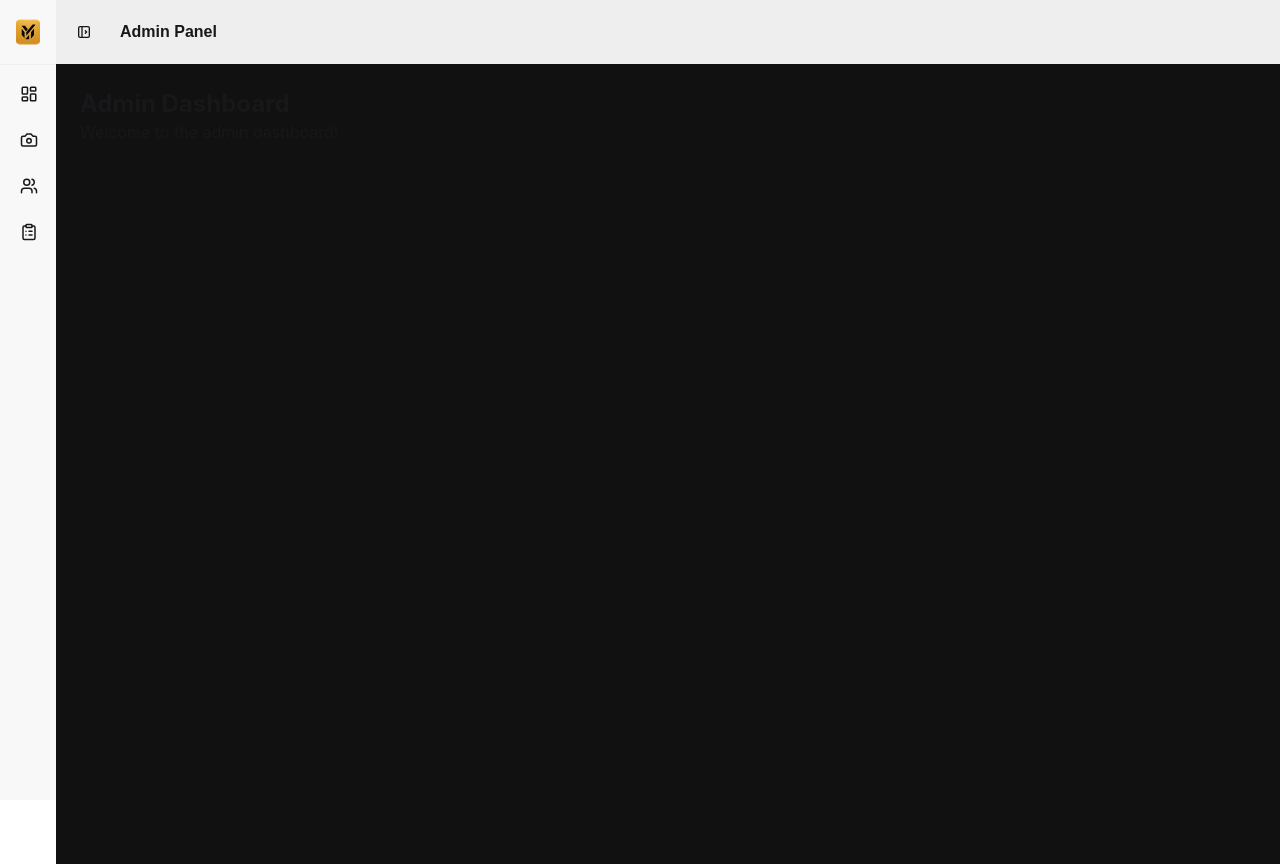
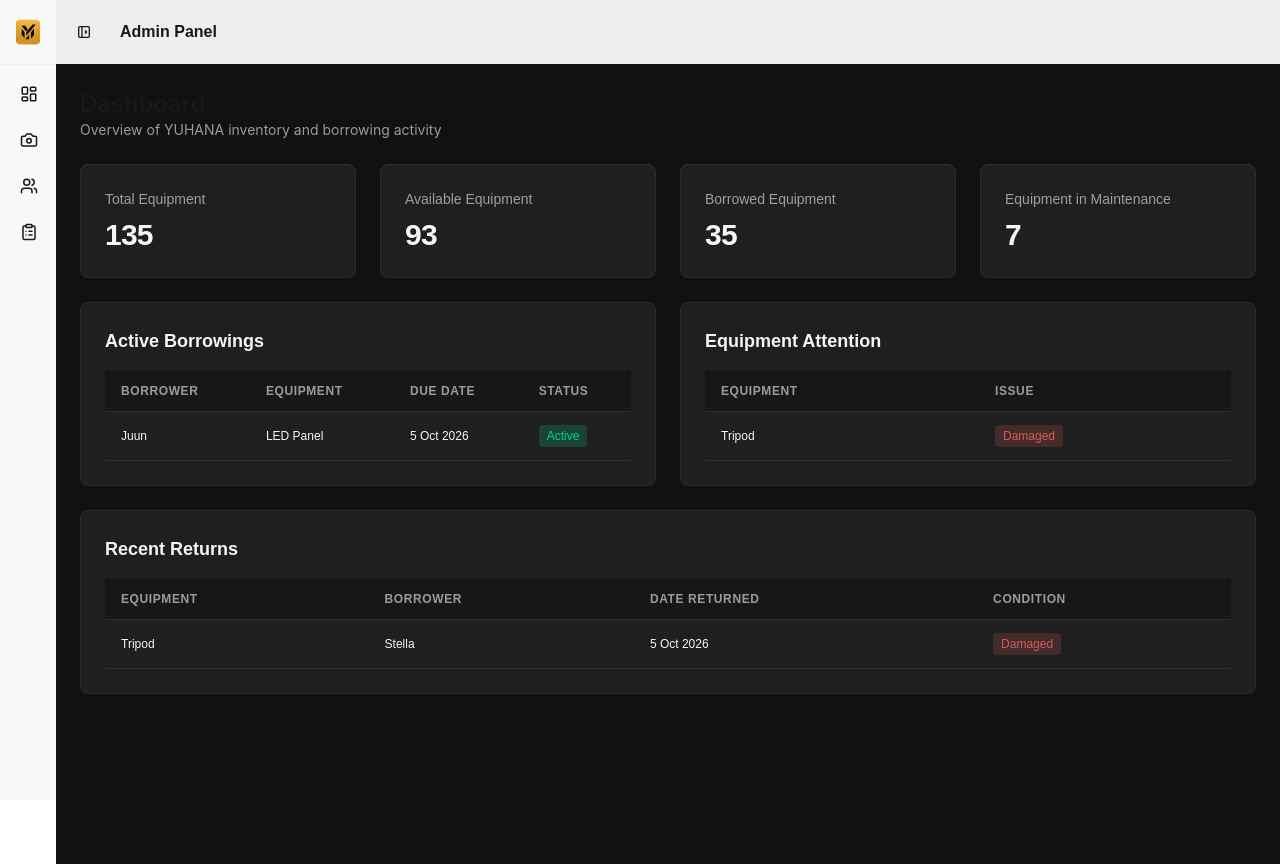
Before and after one commit to ekakurniaiioo/YUHANA---Sistem-Inventori, a React (Vite) app: page /admin in a window 1280 px wide. Built offline with nearby package versions, Linux system fonts and the light colour scheme.

Commit message:
feat: add admin dashboard UI

```diff
--- a/src/assets/pages/admin/AdminDashboard.jsx
+++ b/src/assets/pages/admin/AdminDashboard.jsx
@@ -1,11 +1,147 @@
 import { Sidebar } from "../../components/admin/sidebar/Sidebar";
 
 export function AdminDashboard() {
+  const summaryItems = [
+    { title: "Total Equipment", value: 135 },
+    { title: "Available Equipment", value: 93 },
+    { title: "Borrowed Equipment", value: 35 },
+    { title: "Equipment in Maintenance", value: 7 },
+  ];
+
   return (
     <Sidebar>
       <main className="min-h-screen p-6 bg-background">
-        <h1 className="text-2xl font-bold">Admin Dashboard</h1>
-        <p>Welcome to the admin dashboard!</p>
+        <header className="flex flex-col mb-6">
+          <div>
+            <h1 className="text-2xl font-poppins font-bold">Dashboard</h1>
+            <p className="text-text/60 text-sm font-inter">
+              Overview of YUHANA inventory and borrowing activity
+            </p>
+          </div>
+        </header>
+
+        <section className="grid grid-cols-4 gap-6">
+          {summaryItems.map((item) => (
+            <div
+              key={item.title}
+              className="w-full bg-surface border border-border text-text p-6 font-poppins rounded-lg flex flex-col justify-between gap-2 shadow-xs"
+            >
+              <h2 className="text-sm font-medium text-text/60">{item.title}</h2>
+              <p className="text-3xl font-bold tracking-tight text-text">
+                {item.value}
+              </p>
+            </div>
+          ))}
+        </section>
+
+        <section className="mt-6 grid grid-cols-2 gap-6">
+          <section className="bg-surface border border-border text-text p-6 text-center font-poppins rounded-lg">
+            <header className="mb-4">
+              <h2 className="text-lg font-semibold text-left">
+                Active Borrowings
+              </h2>
+            </header>
+
+            <table className="w-full">
+              <thead className="border-b border-border bg-background/50">
+                <tr className="text-left">
+                  <th className="py-3 px-4 text-xs font-semibold font-poppins tracking-wider uppercase text-text/60">
+                    Borrower
+                  </th>
+                  <th className="py-3 px-4 text-xs font-semibold font-poppins tracking-wider uppercase text-text/60">
+                    Equipment
+                  </th>
+                  <th className="py-3 px-4 text-xs font-semibold font-poppins tracking-wider uppercase text-text/60">
+                    Due Date
+                  </th>
+                  <th className="py-3 px-4 text-xs font-semibold font-poppins tracking-wider uppercase text-text/60">
+                    Status
+                  </th>
+                </tr>
+              </thead>
+              <tbody>
+                <tr className="text-left border-b border-border">
+                  <td className="py-4 px-4 text-xs font-medium text-text">Juun</td>
+                  <td className="py-4 px-4 text-xs font-medium text-text">LED Panel</td>
+                  <td className="py-4 px-4 text-xs font-medium text-text">5 Oct 2026</td>
+                  <td className="py-4 px-4 text-xs font-medium text-text">
+                    <span className="bg-success/20 text-success px-2 py-1 rounded-sm text-xs font-medium">
+                      Active
+                    </span>
+                  </td>
+                </tr>
+              </tbody>
+            </table>
+          </section>
+
+          <section className="bg-surface border border-border text-text p-6 text-center font-poppins rounded-lg">
+            <header className="mb-4">
+              <h2 className="text-lg font-semibold text-left">
+                Equipment Attention
+              </h2>
+            </header>
+
+            <table className="w-full">
+              <thead className="border-b border-border bg-background/50">
+                <tr className="text-left">
+                  <th className="py-3 px-4 text-xs font-semibold font-poppins tracking-wider uppercase text-text/60">
+                    Equipment
+                  </th>
+                  <th className="py-3 px-4 text-xs font-semibold font-poppins tracking-wider uppercase text-text/60">
+                    Issue
+                  </th>
+                </tr>
+              </thead>
+              <tbody>
+                <tr className="text-left border-b border-border">
+                  <td className="py-4 px-4 text-xs font-medium text-text">Tripod</td>
+                  <td className="py-4 px-4 text-xs font-medium text-text">
+                    <span className="bg-danger/20 text-danger px-2 py-1 rounded-sm text-xs font-medium">
+                      Damaged
+                    </span>
+                  </td>
+                </tr>
+              </tbody>
+            </table>
+          </section>
+        </section>
+
+        <section className="mt-6 bg-surface border border-border text-text p-6 text-center font-poppins rounded-lg">
+          <header className="mb-4">
+            <h2 className="text-lg font-semibold text-left">Recent Returns</h2>
+          </header>
+
+          <table className="w-full">
+            <thead className="border-b border-border bg-background/50">
+              <tr className="text-left">
+                <th className="py-3 px-4 text-xs font-semibold font-poppins tracking-wider uppercase text-text/60">
+                  Equipment
+                </th>
+                <th className="py-3 px-4 text-xs font-semibold font-poppins tracking-wider uppercase text-text/60">
+                  Borrower
+                </th>
+                <th className="py-3 px-4 text-xs font-semibold font-poppins tracking-wider uppercase text-text/60">
+                  Date Returned
+                </th>
+                <th className="py-3 px-4 text-xs font-semibold font-poppins tracking-wider uppercase text-text/60">
+                  Condition
+                </th>
+              </tr>
+            </thead>
+            <tbody>
+              <tr className="text-left border-b border-border">
+                <td className="py-4 px-4 text-xs font-medium text-text">Tripod</td>
+                <td className="py-4 px-4 text-xs font-medium text-text">Stella</td>
+                <td className="py-4 px-4 text-xs font-medium text-text">5 Oct 2026</td>
+                <td className="py-4 px-4 text-xs font-medium text-text">
+                  <span className="bg-danger/20 text-danger px-2 py-1 rounded-sm text-xs font-medium">
+                    Damaged
+                  </span>
+                </td>
+              </tr>
+            </tbody>
+          </table>
+        </section>
       </main>
     </Sidebar>
   );
```
